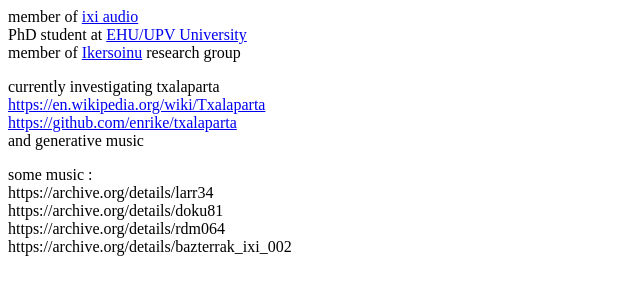
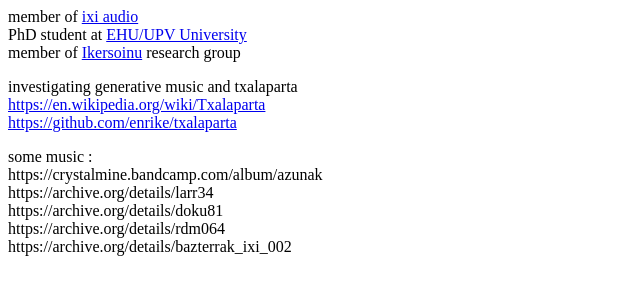
Before and after one commit to enrike/enrike.github.io, a plain HTML site: page index.html in a window 1280 px wide. Shown: the whole page, without its empty margins (0-640 px from the left). Drawn offline with Linux system fonts and the light colour scheme.

Commit message:
add crystalmine release

```diff
--- a/index.html
+++ b/index.html
@@ -11,12 +11,15 @@
 member of <a href="http://arteaetateknologia.org/">Ikersoinu</a> research group
 
 <p>
-currently investigating txalaparta <br>
+
+investigating generative music
+
+and txalaparta <br>
 <a href="https://en.wikipedia.org/wiki/Txalaparta">https://en.wikipedia.org/wiki/Txalaparta</a><br>
 <a href="https://github.com/enrike/txalaparta">https://github.com/enrike/txalaparta</a><br>
-and generative music
 
 <p> some music : <br>
+https://crystalmine.bandcamp.com/album/azunak<br>
 https://archive.org/details/larr34<br>
 https://archive.org/details/doku81<br>
 https://archive.org/details/rdm064<br>
```
